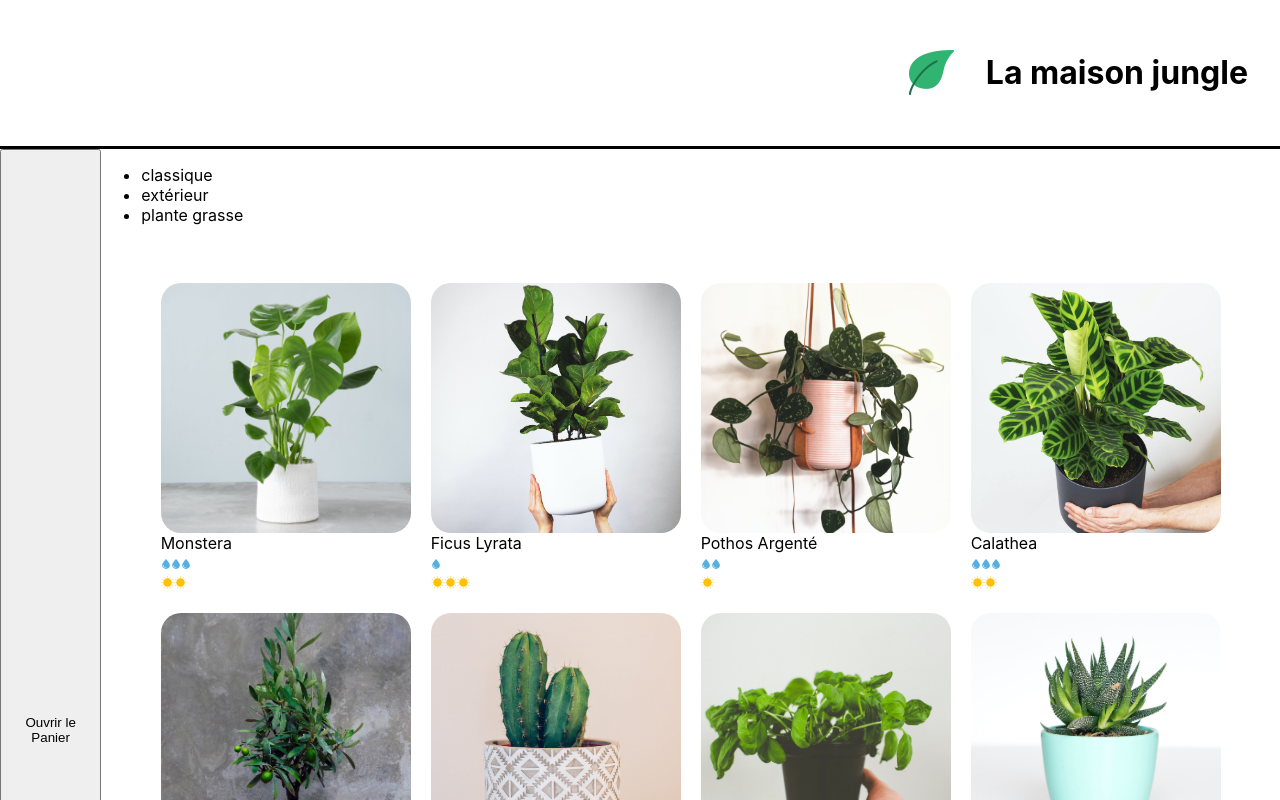
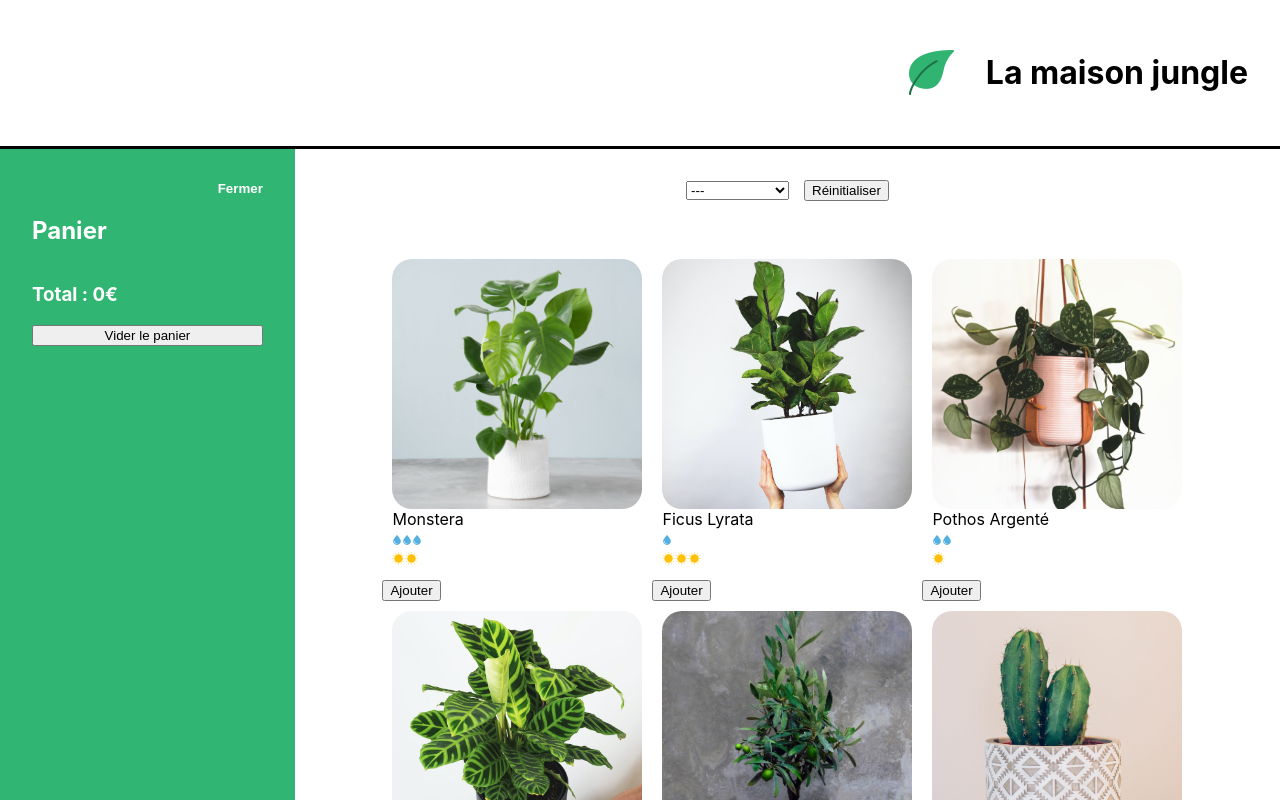
Before and after one commit to VGrolleau/la-maison-jungle, a React (Create React App) app: page / in a window 1280 px wide. Shown: the top 800 px of the page. Built offline with nearby package versions, Linux system fonts and the light colour scheme.

Commit message:
View state between different components in React

```diff
--- a/src/components/App.js
+++ b/src/components/App.js
@@ -1,3 +1,4 @@
+import { useState } from 'react'
 import Banner from './Banner'
 import logo from '../assets/logo.png'
 import Cart from './Cart'
@@ -6,6 +7,7 @@
 import '../styles/Layout.css'
 
 function App() {
+  const [cart, updateCart] = useState([])
   return (
     <div>
       <Banner>
@@ -13,8 +15,8 @@
         <h1 className='lmj-title'>La maison jungle</h1>
       </Banner>
       <div className='lmj-layout-inner'>
-        <Cart />
-        <ShoppingList />
+        <Cart cart={cart} updateCart={updateCart} />
+        <ShoppingList cart={cart} updateCart={updateCart} />
       </div>
       <Footer />
     </div>
--- a/src/components/Cart.js
+++ b/src/components/Cart.js
@@ -1,27 +1,40 @@
-import '../styles/Cart.css';
-import { useState } from 'react';
+import { useState } from 'react'
+import '../styles/Cart.css'
 
-function Cart() {
-    const monsteraPrice = 8;
-    const [cart, updateCart] = useState(0);
-    const [isOpen, setIsOpen] = useState(false);
-
+function Cart({ cart, updateCart }) {
+    const [isOpen, setIsOpen] = useState(true)
+    const total = cart.reduce(
+        (acc, plantType) => acc + plantType.amount * plantType.price,
+        0
+    )
     return isOpen ? (
         <div className='lmj-cart'>
-            <button onClick={() => setIsOpen(false)}>Fermer</button>
+            <button
+                className='lmj-cart-toggle-button'
+                onClick={() => setIsOpen(false)}
+            >
+                Fermer
+            </button>
             <h2>Panier</h2>
-            <div>
-                Monstera : {monsteraPrice}€
-                <button onClick={() => updateCart(cart + 1)}>
-                    Ajouter
-                </button>
-            </div>
-            <h3>Total : {monsteraPrice * cart}€</h3>
-            <button onClick={() => updateCart(0)}>Vider le Panier</button>
+            {cart.map(({ name, price, amount }, index) => (
+                <div key={`${name}-${index}`}>
+                    {name} {price}€ x {amount}
+                </div>
+            ))}
+
+            <h3>Total : {total}€</h3>
+            <button onClick={() => updateCart([])}>Vider le panier</button>
         </div>
     ) : (
-        <button onClick={() => setIsOpen(true)}>Ouvrir le Panier</button>
+        <div className='lmj-cart-closed'>
+            <button
+                className='lmj-cart-toggle-button'
+                onClick={() => setIsOpen(true)}
+            >
+                Ouvrir le Panier
+            </button>
+        </div>
     )
 }
 
-export default Cart;
+export default Cart
--- /dev/null
+++ b/src/components/Categories.js
@@ -0,0 +1,23 @@
+import '../styles/Categories.css'
+
+function Categories({ setActiveCategory, categories, activeCategory }) {
+    return (
+        <div className='lmj-categories'>
+            <select
+                value={activeCategory}
+                onChange={(e) => setActiveCategory(e.target.value)}
+                className='lmj-categories-select'
+            >
+                <option value=''>---</option>
+                {categories.map((cat) => (
+                    <option key={cat} value={cat}>
+                        {cat}
+                    </option>
+                ))}
+            </select>
+            <button onClick={() => setActiveCategory('')}>Réinitialiser</button>
+        </div>
+    )
+}
+
+export default Categories
--- a/src/components/ShoppingList.js
+++ b/src/components/ShoppingList.js
@@ -1,31 +1,55 @@
+import { useState } from 'react'
 import { plantList } from '../datas/plantList'
 import PlantItem from './PlantItem'
+import Categories from './Categories'
 import '../styles/ShoppingList.css'
 
-function ShoppingList() {
+function ShoppingList({ cart, updateCart }) {
+    const [activeCategory, setActiveCategory] = useState('')
     const categories = plantList.reduce(
         (acc, plant) =>
             acc.includes(plant.category) ? acc : acc.concat(plant.category),
         []
     )
 
+    function addToCart(name, price) {
+        const currentPlantSaved = cart.find((plant) => plant.name === name)
+        if (currentPlantSaved) {
+            const cartFilteredCurrentPlant = cart.filter(
+                (plant) => plant.name !== name
+            )
+            updateCart([
+                ...cartFilteredCurrentPlant,
+                { name, price, amount: currentPlantSaved.amount + 1 }
+            ])
+        } else {
+            updateCart([...cart, { name, price, amount: 1 }])
+        }
+    }
+
     return (
         <div className='lmj-shopping-list'>
-            <ul>
-                {categories.map((cat) => (
-                    <li key={cat}>{cat}</li>
-                ))}
-            </ul>
+            <Categories
+                categories={categories}
+                setActiveCategory={setActiveCategory}
+                activeCategory={activeCategory}
+            />
+
             <ul className='lmj-plant-list'>
-                {plantList.map(({ id, cover, name, water, light }) => (
+                {plantList.map(({ id, cover, name, water, light, price, category }) =>
+                    !activeCategory || activeCategory === category ? (
+                        <div key={id}>
                             <PlantItem
-                        key={id}
                                 cover={cover}
                                 name={name}
                                 water={water}
                                 light={light}
+                                price={price}
                             />
-                ))}
+                            <button onClick={() => addToCart(name, price)}>Ajouter</button>
+                        </div>
+                    ) : null
+                )}
             </ul>
         </div>
     )
--- a/src/datas/plantList.js
+++ b/src/datas/plantList.js
@@ -15,7 +15,8 @@
         id: '1ed',
         light: 2,
         water: 3,
-        cover: monstera
+        cover: monstera,
+        price: 15
     },
     {
         name: 'ficus lyrata',
@@ -23,7 +24,8 @@
         id: '2ab',
         light: 3,
         water: 1,
-        cover: lyrata
+        cover: lyrata,
+        price: 16
     },
 
     {
@@ -32,7 +34,9 @@
         id: '3sd',
         light: 1,
         water: 2,
-        cover: pothos
+        cover: pothos,
+
+        price: 9
     },
     {
         name: 'calathea',
@@ -40,7 +44,9 @@
         id: '4kk',
         light: 2,
         water: 3,
-        cover: calathea
+        cover: calathea,
+
+        price: 20
     },
     {
         name: 'olivier',
@@ -48,7 +54,8 @@
         id: '5pl',
         light: 3,
         water: 1,
-        cover: olivier
+        cover: olivier,
+        price: 25
     },
 
     {
@@ -57,7 +64,8 @@
         id: '8fp',
         light: 2,
         water: 1,
-        cover: cactus
+        cover: cactus,
+        price: 6
     },
     {
         name: 'basilique',
@@ -65,7 +73,8 @@
         id: '7ie',
         light: 2,
         water: 3,
-        cover: basil
+        cover: basil,
+        price: 5
     },
     {
         name: 'succulente',
@@ -73,7 +82,8 @@
         id: '9vn',
         light: 2,
         water: 1,
-        cover: succulent
+        cover: succulent,
+        price: 8
     },
 
     {
@@ -82,6 +92,7 @@
         id: '6uo',
         light: 2,
         water: 2,
-        cover: mint
+        cover: mint,
+        price: 4
     }
 ]
--- a/src/styles/Cart.css
+++ b/src/styles/Cart.css
@@ -5,7 +5,7 @@
   display: flex;
   flex-direction: column;
   justify-content: flex-start;
-  width: 200px;
+  width: 300px;
 }
 
 .lmj-cart-add-button {
@@ -22,11 +22,12 @@
   align-self: self-start;
   padding: 0;
   color: white;
+  align-self: flex-end;
 }
 
 .lmj-cart-closed {
   padding: 32px;
-  width: 200px;
+  width: 300px;
 }
 
 .lmj-cart-closed > button {
--- /dev/null
+++ b/src/styles/Categories.css
@@ -0,0 +1,8 @@
+.lmj-categories {
+  text-align: center;
+  padding-top: 30px;
+}
+
+.lmj-categories-select {
+  margin-right: 15px;
+}
```
Lines whose indentation alone changed are shown as unchanged.
